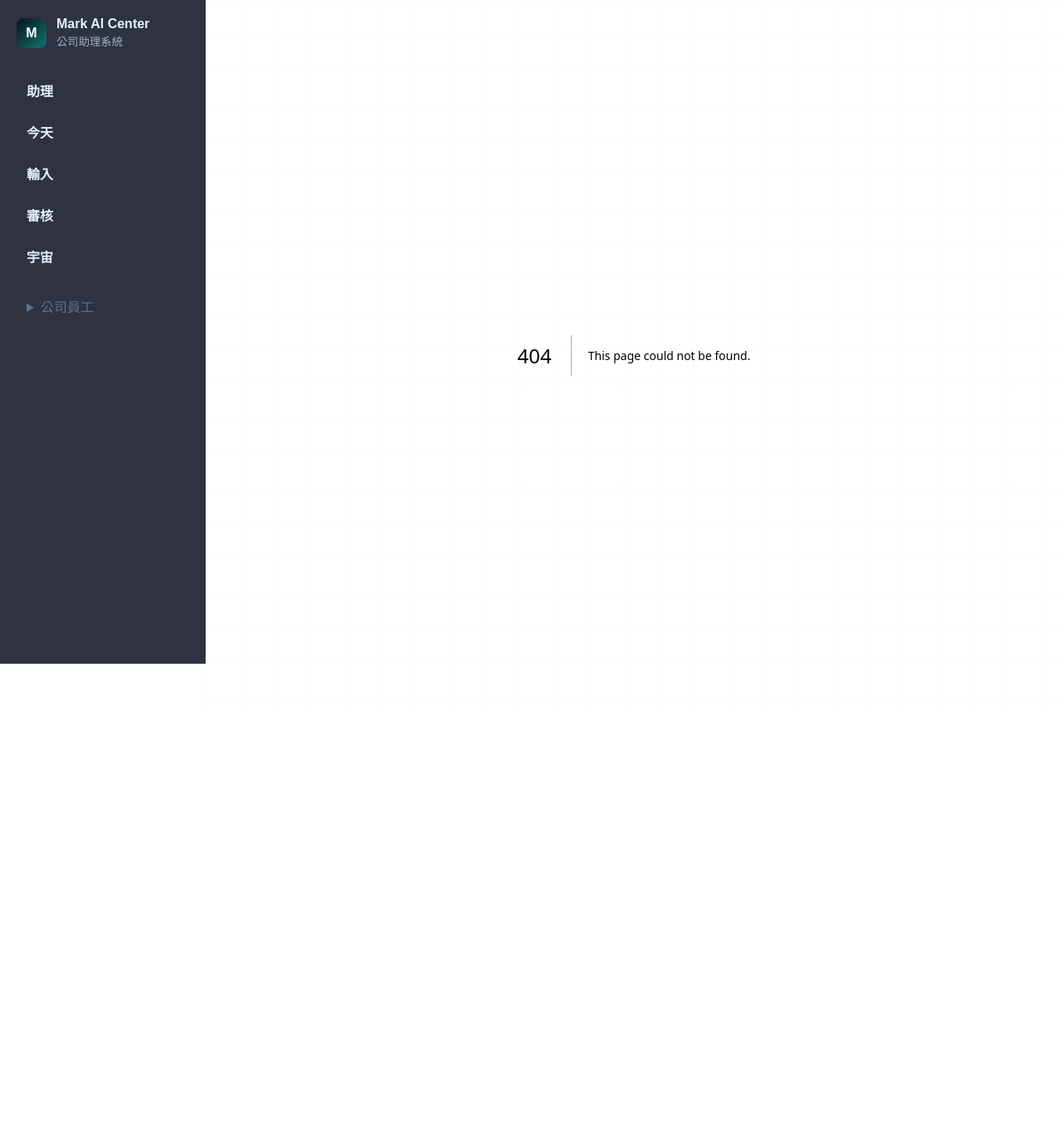
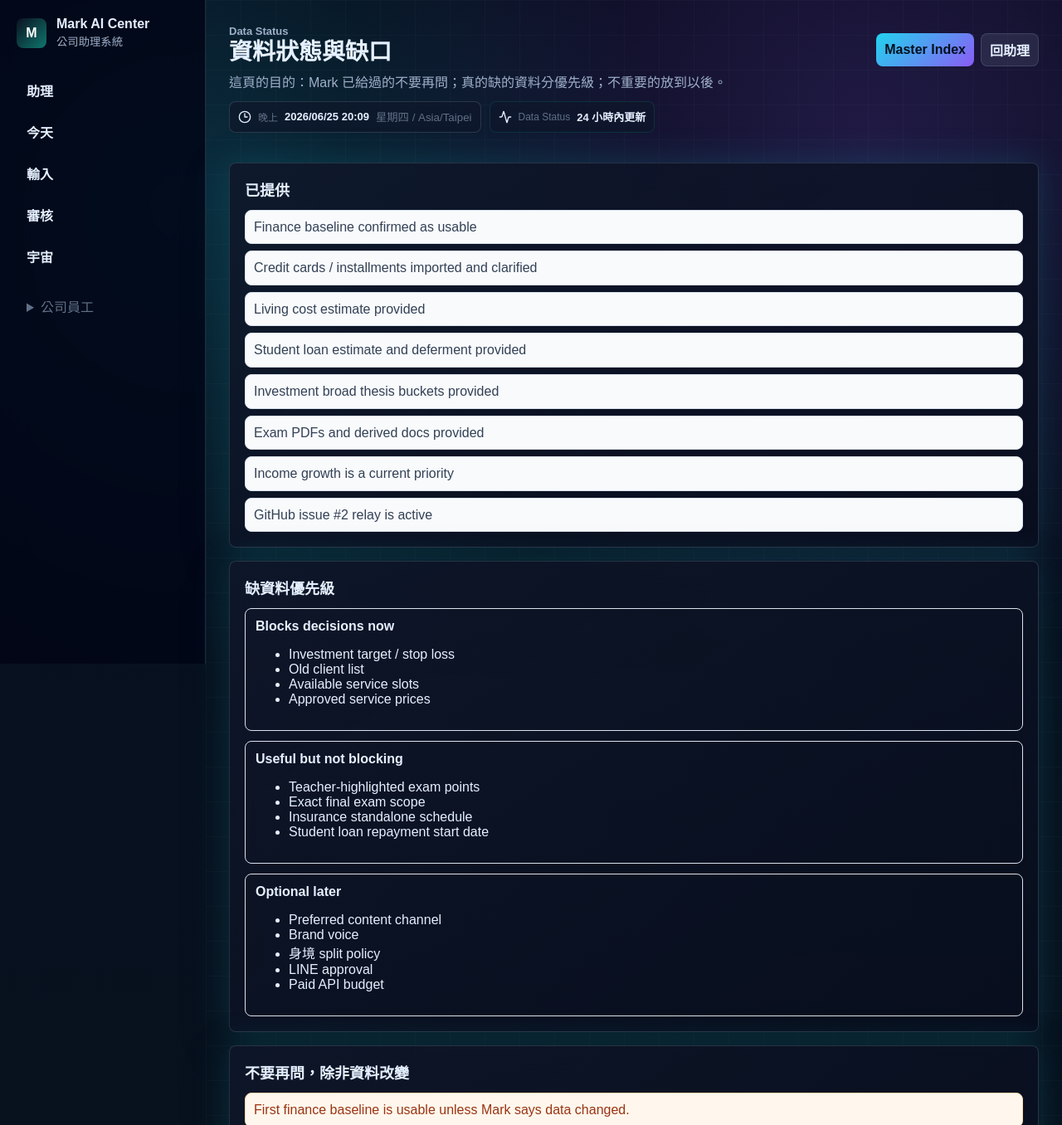
Before and after one commit to Marksportsmassage/Mark-AI-Center, a Next.js app: page /data-status in a window 1280 px wide. Before the commit this address had no page. Shown: the top 1356 px of the page at 83% size. Before the commit the page ends 856 px from the top, so only its background shows below. Built offline with nearby package versions, Linux system fonts and the light colour scheme.

Commit message:
Add data status registry

```diff
--- a/package.json
+++ b/package.json
@@ -76,6 +76,7 @@
     "test:income-lab": "vitest run tests/income-lab.unit.test.ts",
     "test:income-strategy": "vitest run tests/income-strategy.unit.test.ts",
     "test:master-index": "vitest run tests/master-index.unit.test.ts",
+    "test:data-status": "vitest run tests/data-status.unit.test.ts",
     "codex:report": "node scripts/codex/write-relay-report.mjs",
     "codex:relay": "node scripts/codex/relay-router.mjs",
     "codex:relay:gpt": "node scripts/codex/post-relay-to-gpt.mjs",
--- /dev/null
+++ b/src/app/data-status/page.tsx
@@ -0,0 +1,87 @@
+import Link from "next/link";
+import { DataFreshnessBadge } from "@/components/assistant-ui/DataFreshnessBadge";
+import { TimeContextBadge } from "@/components/assistant-ui/TimeContextBadge";
+import { MobileBottomNav } from "@/components/MobileBottomNav";
+
+const provided = [
+  "Finance baseline confirmed as usable",
+  "Credit cards / installments imported and clarified",
+  "Living cost estimate provided",
+  "Student loan estimate and deferment provided",
+  "Investment broad thesis buckets provided",
+  "Exam PDFs and derived docs provided",
+  "Income growth is a current priority",
+  "GitHub issue #2 relay is active"
+];
+
+const missingGroups = [
+  { title: "Blocks decisions now", items: ["Investment target / stop loss", "Old client list", "Available service slots", "Approved service prices"] },
+  { title: "Useful but not blocking", items: ["Teacher-highlighted exam points", "Exact final exam scope", "Insurance standalone schedule", "Student loan repayment start date"] },
+  { title: "Optional later", items: ["Preferred content channel", "Brand voice", "身境 split policy", "LINE approval", "Paid API budget"] }
+];
+
+const doNotAskAgain = [
+  "First finance baseline is usable unless Mark says data changed.",
+  "Credit card and installment records are separated, with auto-installment risk still watched.",
+  "Student loan exists and is currently deferred.",
+  "Living cost has an initial estimate.",
+  "Investment decisions are not approved and remain waiting_review.",
+  "LINE reply / push and functions deploy are not approved."
+];
+
+export default function Page() {
+  return (
+    <div className="assistant-page grid">
+      <header className="page-header">
+        <div>
+          <p className="eyebrow">Data Status</p>
+          <h1>資料狀態與缺口</h1>
+          <p>這頁的目的：Mark 已給過的不要再問；真的缺的資料分優先級；不重要的放到以後。</p>
+          <div className="assistant-meta-row"><TimeContextBadge /><DataFreshnessBadge label="Data Status" /></div>
+        </div>
+        <div className="action-row">
+          <Link className="button compact" href="/master-index">Master Index</Link>
+          <Link className="button secondary compact" href="/assistant">回助理</Link>
+        </div>
+      </header>
+
+      <section className="panel">
+        <h2>已提供</h2>
+        <div className="stack-list">
+          {provided.map((item) => <span key={item}>{item}</span>)}
+        </div>
+      </section>
+
+      <section className="panel">
+        <h2>缺資料優先級</h2>
+        <div className="detail-grid">
+          {missingGroups.map((group) => (
+            <div key={group.title}>
+              <strong>{group.title}</strong>
+              <ul>{group.items.map((item) => <li key={item}>{item}</li>)}</ul>
+            </div>
+          ))}
+        </div>
+      </section>
+
+      <section className="panel">
+        <h2>不要再問，除非資料改變</h2>
+        <div className="stack-list warning-list">
+          {doNotAskAgain.map((item) => <span key={item}>{item}</span>)}
+        </div>
+      </section>
+
+      <section className="panel">
+        <h2>文件位置</h2>
+        <div className="stack-list">
+          <span>docs/data-status/mark-data-status-2026-06-27.md</span>
+          <span>docs/data-status/missing-data-prioritized.md</span>
+          <span>docs/data-status/provided-data-registry.md</span>
+          <span>docs/data-status/do-not-ask-again.md</span>
+        </div>
+      </section>
+
+      <MobileBottomNav />
+    </div>
+  );
+}
--- a/src/app/start-here/page.tsx
+++ b/src/app/start-here/page.tsx
@@ -10,6 +10,7 @@ const secondary = [
   { href: "/review-queue", title: "我要審核" },
   { href: "/assistant-universe", title: "我要看宇宙圖" },
   { href: "/master-index", title: "我要看系統總索引" },
+  { href: "/data-status", title: "我要看缺哪些資料" },
   { href: "/income-lab", title: "我要提高收入" },
   { href: "/agent-lab", title: "我要建立我的 AI Agent" },
   { href: "/exam-review", title: "我要準備期末考" },
```
Also changed, not shown: tests/route-smoke.ts (+1 -0 lines), 5 other files (tests, documents, lock files or other folders).
